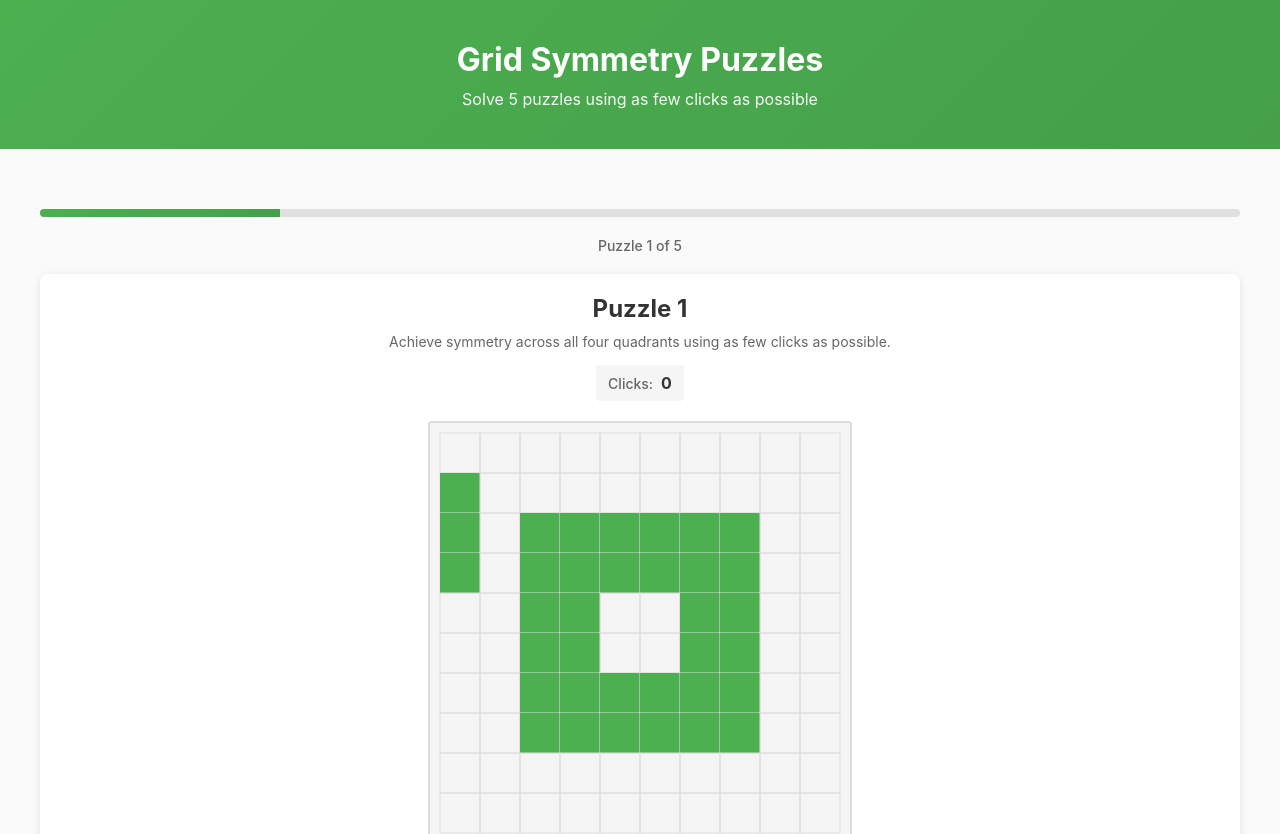
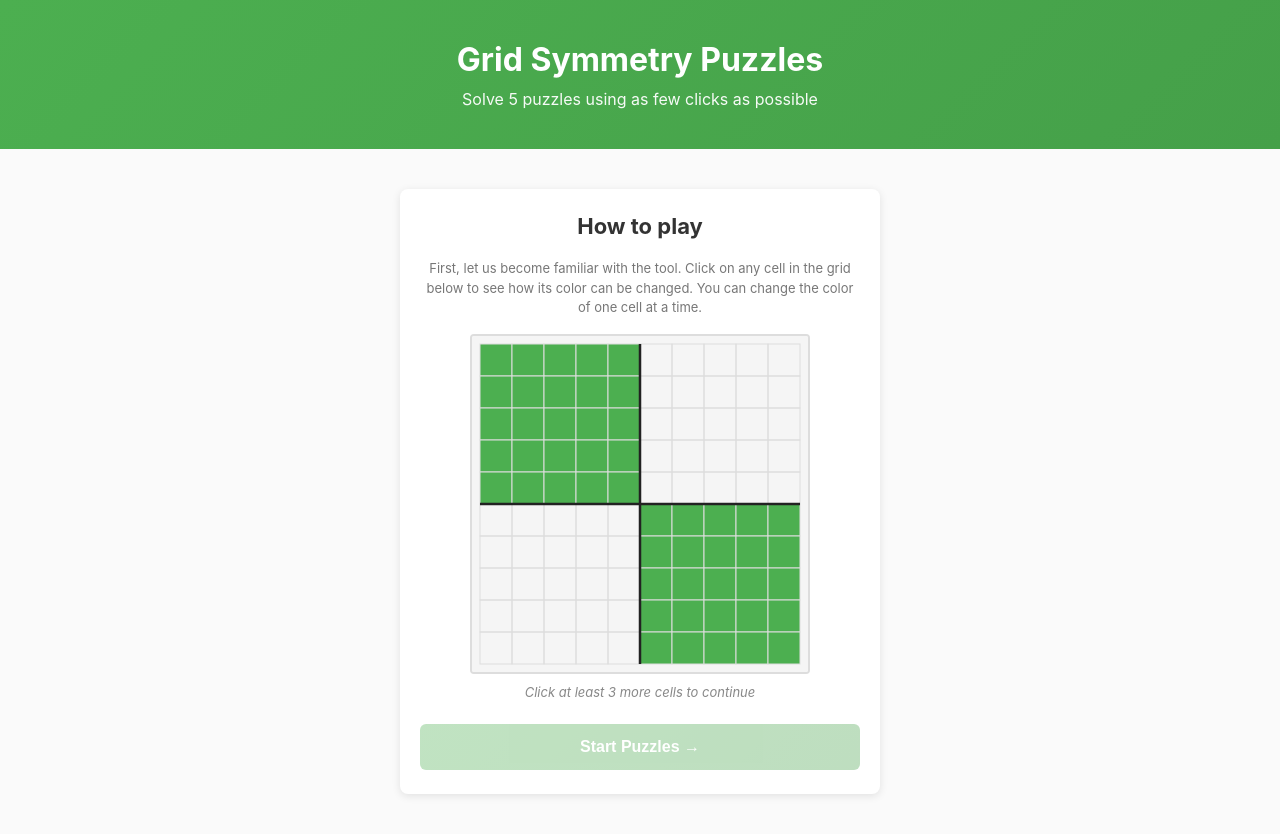
Before and after one commit to AlexGranVizir/ab-puzzle, a React (Create React App) app: page / in a window 1280 px wide. Shown: the top 834 px of the page. Built offline with nearby package versions, Linux system fonts and the light colour scheme.

Commit message:
new version with intro and objective
Signed-off-by: Alex Fernandes <alex.fernandes.4work@gmail.com>

```diff
--- a/src/components/Grid.tsx
+++ b/src/components/Grid.tsx
@@ -126,7 +126,7 @@ export const Grid: React.FC<GridProps> = ({ puzzle, onComplete }) => {
         </div>
         {isComplete && (
           <button className="next-button" onClick={handleNext}>
-            Next Puzzle →
+            Continue →
           </button>
         )}
       </div>
--- /dev/null
+++ b/src/components/ObjectiveScreen.css
@@ -0,0 +1,56 @@
+.objective-screen {
+  max-width: 480px;
+  margin: 0 auto;
+  padding: 36px 28px;
+  background: white;
+  border-radius: 8px;
+  box-shadow: 0 2px 8px rgba(0,0,0,0.1);
+  text-align: center;
+}
+
+.objective-screen h2 {
+  font-size: 22px;
+  color: #333;
+  margin: 0 0 24px;
+}
+
+.objective-screen p {
+  font-size: 15px;
+  color: #444;
+  line-height: 1.7;
+  margin: 0 0 16px;
+}
+
+.example-area {
+  display: flex;
+  justify-content: center;
+  margin: 4px 0 20px;
+}
+
+.example-canvas {
+  border: 2px solid #ddd;
+  border-radius: 4px;
+}
+
+.objective-begin-btn {
+  margin-top: 12px;
+  width: 100%;
+  padding: 14px;
+  background: linear-gradient(135deg, #4CAF50, #45a049);
+  color: white;
+  border: none;
+  border-radius: 6px;
+  font-size: 16px;
+  font-weight: 600;
+  cursor: pointer;
+  transition: transform 0.15s, box-shadow 0.15s;
+}
+
+.objective-begin-btn:hover {
+  transform: translateY(-2px);
+  box-shadow: 0 4px 12px rgba(76,175,80,0.35);
+}
+
+.objective-begin-btn:active {
+  transform: translateY(0);
+}
--- /dev/null
+++ b/src/components/ObjectiveScreen.tsx
@@ -0,0 +1,83 @@
+import React, { useEffect, useRef } from 'react';
+import './ObjectiveScreen.css';
+
+const N = 10;
+const CELL = 28;
+const PAD = 8;
+
+// X diagonals + outer border — all 4-way symmetric
+const EXAMPLE: boolean[][] = Array(N).fill(null).map((_, r) =>
+  Array(N).fill(null).map((_, c) =>
+    r === c || r + c === N - 1 ||
+    r === 0 || r === N - 1 || c === 0 || c === N - 1
+  )
+);
+
+const ExampleGrid: React.FC = () => {
+  const canvasRef = useRef<HTMLCanvasElement>(null);
+
+  useEffect(() => {
+    const canvas = canvasRef.current;
+    if (!canvas) return;
+    const ctx = canvas.getContext('2d');
+    if (!ctx) return;
+
+    const size = PAD * 2 + N * CELL;
+
+    ctx.fillStyle = '#f5f5f5';
+    ctx.fillRect(0, 0, size, size);
+
+    for (let r = 0; r < N; r++) {
+      for (let c = 0; c < N; c++) {
+        const x = PAD + c * CELL;
+        const y = PAD + r * CELL;
+        if (EXAMPLE[r][c]) {
+          ctx.fillStyle = '#4CAF50';
+          ctx.fillRect(x, y, CELL, CELL);
+        }
+        ctx.strokeStyle = '#ddd';
+        ctx.lineWidth = 1;
+        ctx.strokeRect(x, y, CELL, CELL);
+      }
+    }
+
+    const mid = PAD + (N / 2) * CELL;
+    const end = PAD + N * CELL;
+
+    // Horizontal and vertical midlines
+    ctx.strokeStyle = '#222';
+    ctx.lineWidth = 2;
+    ctx.beginPath();
+    ctx.moveTo(mid, PAD); ctx.lineTo(mid, end);
+    ctx.moveTo(PAD, mid); ctx.lineTo(end, mid);
+    ctx.stroke();
+  }, []);
+
+  const size = PAD * 2 + N * CELL;
+  return <canvas ref={canvasRef} width={size} height={size} className="example-canvas" />;
+};
+
+export const ObjectiveScreen: React.FC<{ onBegin: () => void }> = ({ onBegin }) => (
+  <div className="objective-screen">
+    <h2>Your objective</h2>
+    <p>
+      You will now be presented with five grids containing colored patterns. For each grid,
+      your task is to modify the color of the cells so that the pattern becomes perfectly
+      symmetrical both from left to right and from top to bottom.
+    </p>
+    <p>
+      The image below provides an example of a grid that is perfectly symmetrical both
+      horizontally and vertically.
+    </p>
+    <div className="example-area">
+      <ExampleGrid />
+    </div>
+    <p>
+      Naturally, there are multiple ways to achieve this goal. However, we ask you to try
+      to reach it using the <strong>fewest possible clicks</strong>.
+    </p>
+    <button className="objective-begin-btn" onClick={onBegin}>
+      Begin →
+    </button>
+  </div>
+);
--- a/src/components/PuzzleFlow.tsx
+++ b/src/components/PuzzleFlow.tsx
@@ -3,9 +3,14 @@ import { puzzles } from '../data/puzzles';
 import { PuzzleResult, SessionResults } from '../types/index';
 import { Grid } from './Grid';
 import { SummaryPage } from './SummaryPage';
+import { WelcomeScreen } from './WelcomeScreen';
+import { ObjectiveScreen } from './ObjectiveScreen';
 import './PuzzleFlow.css';
 
+type Step = 'welcome' | 'objective' | 'puzzles';
+
 export const PuzzleFlow: React.FC = () => {
+  const [step, setStep] = useState<Step>('welcome');
   const [currentPuzzleIndex, setCurrentPuzzleIndex] = useState(0);
   const [results, setResults] = useState<PuzzleResult[]>([]);
   const [sessionStartTime] = useState(Date.now());
@@ -59,6 +64,14 @@ export const PuzzleFlow: React.FC = () => {
     }).catch(() => {});
   }, [sessionResults]);
 
+  if (step === 'welcome') {
+    return <WelcomeScreen onStart={() => setStep('objective')} />;
+  }
+
+  if (step === 'objective') {
+    return <ObjectiveScreen onBegin={() => setStep('puzzles')} />;
+  }
+
   if (sessionResults) {
     return (
       <SummaryPage
@@ -67,6 +80,7 @@ export const PuzzleFlow: React.FC = () => {
           setCurrentPuzzleIndex(0);
           setResults([]);
           setSessionResults(null);
+          setStep('welcome');
         }}
       />
     );
--- /dev/null
+++ b/src/components/WelcomeScreen.css
@@ -0,0 +1,81 @@
+.welcome-screen {
+  max-width: 480px;
+  margin: 0 auto;
+  padding: 24px 20px;
+  background: white;
+  border-radius: 8px;
+  box-shadow: 0 2px 8px rgba(0,0,0,0.1);
+  text-align: center;
+}
+
+.welcome-screen h2 {
+  font-size: 22px;
+  color: #333;
+  margin: 0 0 20px;
+}
+
+.welcome-rules {
+  text-align: left;
+  padding-left: 1.4rem;
+  margin: 0 0 18px;
+  color: #444;
+  line-height: 1.9;
+  font-size: 15px;
+}
+
+.welcome-hint {
+  font-size: 13px;
+  color: #777;
+  margin: 0 0 16px;
+  line-height: 1.5;
+}
+
+.welcome-canvas-area {
+  display: flex;
+  flex-direction: column;
+  align-items: center;
+  gap: 10px;
+  margin-bottom: 24px;
+}
+
+.welcome-canvas {
+  cursor: pointer;
+  border: 2px solid #ddd;
+  border-radius: 4px;
+  touch-action: manipulation;
+}
+
+.click-prompt {
+  font-size: 13px;
+  color: #888;
+  font-style: italic;
+}
+
+.welcome-start-btn {
+  width: 100%;
+  padding: 14px;
+  background: linear-gradient(135deg, #4CAF50, #45a049);
+  color: white;
+  border: none;
+  border-radius: 6px;
+  font-size: 16px;
+  font-weight: 600;
+  cursor: pointer;
+  transition: transform 0.15s, box-shadow 0.15s, opacity 0.2s;
+}
+
+.welcome-start-btn:disabled {
+  opacity: 0.35;
+  cursor: not-allowed;
+  transform: none;
+  box-shadow: none;
+}
+
+.welcome-start-btn:not(:disabled):hover {
+  transform: translateY(-2px);
+  box-shadow: 0 4px 12px rgba(76,175,80,0.35);
+}
+
+.welcome-start-btn:not(:disabled):active {
+  transform: translateY(0);
+}
--- /dev/null
+++ b/src/components/WelcomeScreen.tsx
@@ -0,0 +1,121 @@
+import React, { useEffect, useRef, useState, useCallback } from 'react';
+import './WelcomeScreen.css';
+
+const DEMO_N = 10;
+const DEMO_PADDING = 8;
+const MAX_CELL = 32;
+const MIN_CLICKS = 3;
+
+const getDemoCell = () => {
+  const avail = Math.min(window.innerWidth - 64, 340);
+  return Math.min(MAX_CELL, Math.floor((avail - DEMO_PADDING * 2) / DEMO_N));
+};
+
+// Top-left and bottom-right quadrants pre-filled
+const initialDemo = (): boolean[][] =>
+  Array(DEMO_N).fill(null).map((_, r) =>
+    Array(DEMO_N).fill(null).map((_, c) =>
+      (r < 5 && c < 5) || (r >= 5 && c >= 5)
+    )
+  );
+
+export const WelcomeScreen: React.FC<{ onStart: () => void }> = ({ onStart }) => {
+  const canvasRef = useRef<HTMLCanvasElement>(null);
+  const [cellSize, setCellSize] = useState(getDemoCell);
+  const [grid, setGrid] = useState<boolean[][]>(initialDemo);
+  const [clicks, setClicks] = useState(0);
+  const ready = clicks >= MIN_CLICKS;
+
+  useEffect(() => {
+    const onResize = () => setCellSize(getDemoCell());
+    window.addEventListener('resize', onResize);
+    return () => window.removeEventListener('resize', onResize);
+  }, []);
+
+  const draw = useCallback(() => {
+    const canvas = canvasRef.current;
+    if (!canvas) return;
+    const ctx = canvas.getContext('2d');
+    if (!ctx) return;
+
+    ctx.fillStyle = '#f5f5f5';
+    ctx.fillRect(0, 0, canvas.width, canvas.height);
+
+    for (let r = 0; r < DEMO_N; r++) {
+      for (let c = 0; c < DEMO_N; c++) {
+        const x = DEMO_PADDING + c * cellSize;
+        const y = DEMO_PADDING + r * cellSize;
+        if (grid[r][c]) {
+          ctx.fillStyle = '#4CAF50';
+          ctx.fillRect(x, y, cellSize, cellSize);
+        }
+        ctx.strokeStyle = '#ddd';
+        ctx.lineWidth = 1;
+        ctx.strokeRect(x, y, cellSize, cellSize);
+      }
+    }
+
+    // Thick lines marking the 4 quadrants
+    const midX = DEMO_PADDING + (DEMO_N / 2) * cellSize;
+    const midY = DEMO_PADDING + (DEMO_N / 2) * cellSize;
+    const end  = DEMO_PADDING + DEMO_N * cellSize;
+    ctx.strokeStyle = '#222';
+    ctx.lineWidth = 2.5;
+    ctx.beginPath();
+    ctx.moveTo(midX, DEMO_PADDING); ctx.lineTo(midX, end);
+    ctx.moveTo(DEMO_PADDING, midY); ctx.lineTo(end,  midY);
+    ctx.stroke();
+  }, [grid, cellSize]);
+
+  useEffect(() => { draw(); }, [draw]);
+
+  const toggle = (clientX: number, clientY: number) => {
+    const rect = canvasRef.current!.getBoundingClientRect();
+    const col = Math.floor((clientX - rect.left  - DEMO_PADDING) / cellSize);
+    const row = Math.floor((clientY - rect.top   - DEMO_PADDING) / cellSize);
+    if (row < 0 || row >= DEMO_N || col < 0 || col >= DEMO_N) return;
+    setGrid(prev => prev.map((r, ri) =>
+      r.map((cell, ci) => ri === row && ci === col ? !cell : cell)
+    ));
+    setClicks(n => n + 1);
+  };
+
+  const handleTouchEnd = (e: React.TouchEvent<HTMLCanvasElement>) => {
+    e.preventDefault();
+    const t = e.changedTouches[0];
+    toggle(t.clientX, t.clientY);
+  };
+
+  const canvasSize = DEMO_PADDING * 2 + DEMO_N * cellSize;
+
+  return (
+    <div className="welcome-screen">
+      <h2>How to play</h2>
+
+      <p className="welcome-hint">
+        First, let us become familiar with the tool. Click on any cell in the grid below
+        to see how its color can be changed. You can change the color of one cell at a time.
+      </p>
+
+      <div className="welcome-canvas-area">
+        <canvas
+          ref={canvasRef}
+          width={canvasSize}
+          height={canvasSize}
+          onClick={e => toggle(e.clientX, e.clientY)}
+          onTouchEnd={handleTouchEnd}
+          className="welcome-canvas"
+        />
+        {!ready && (
+          <div className="click-prompt">
+            Click at least {MIN_CLICKS - clicks} more cell{MIN_CLICKS - clicks !== 1 ? 's' : ''} to continue
+          </div>
+        )}
+      </div>
+
+      <button className="welcome-start-btn" onClick={onStart} disabled={!ready}>
+        Start Puzzles →
+      </button>
+    </div>
+  );
+};
```
